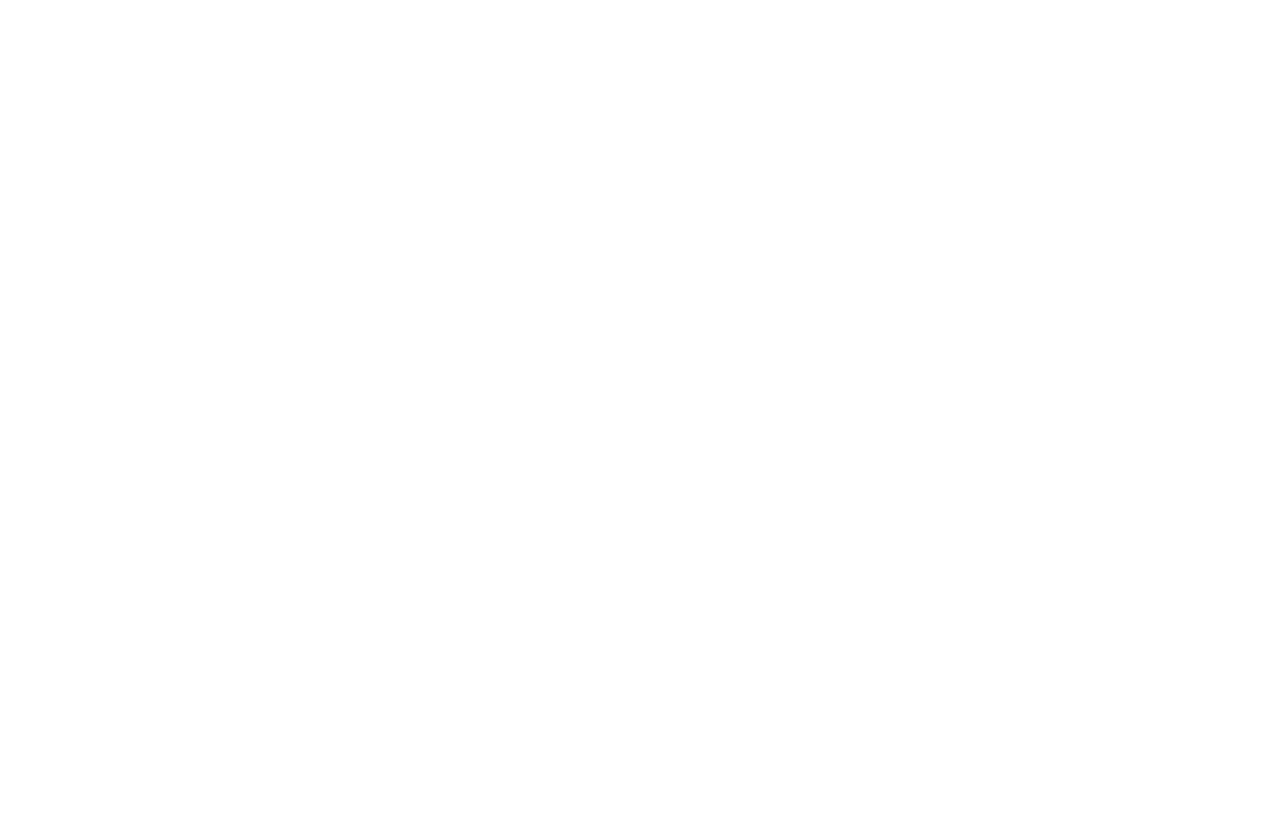
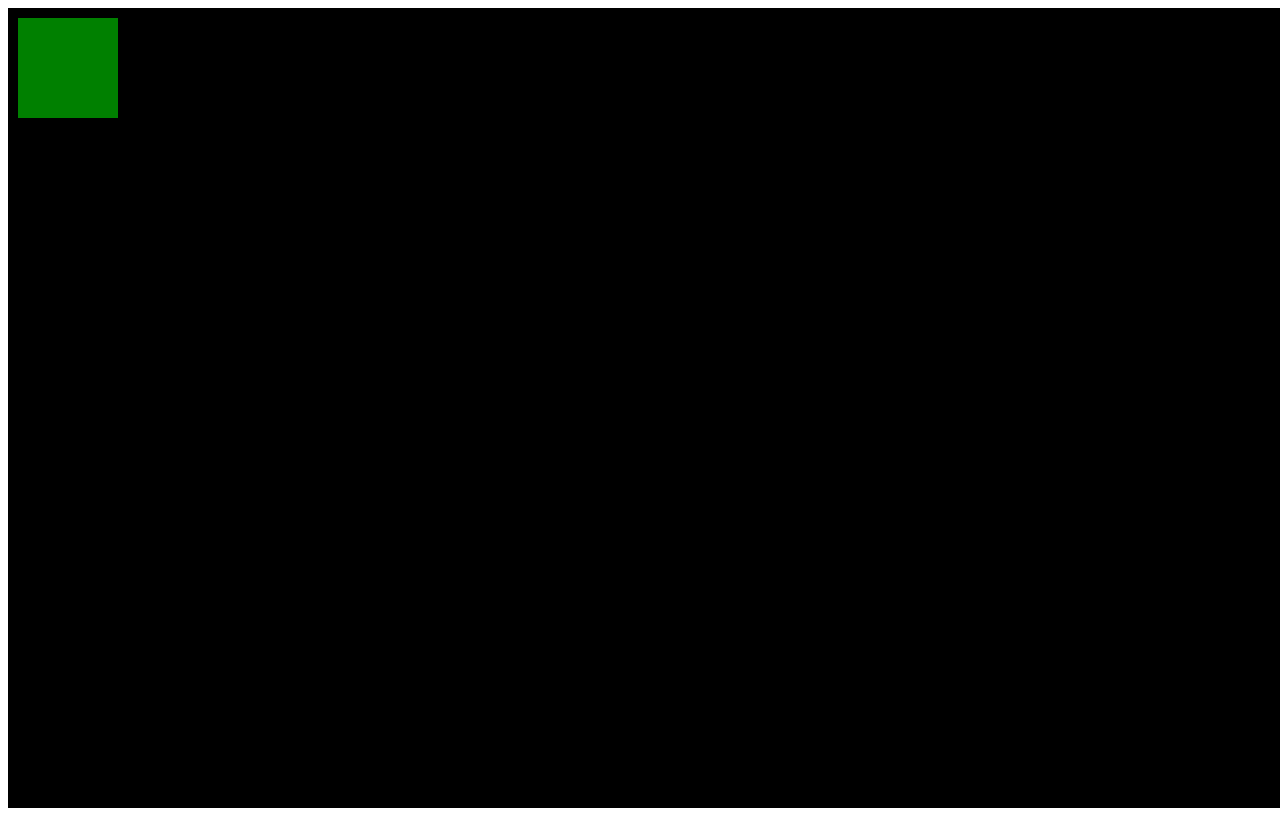
Before and after one commit to Kelphane/Bouncing_Ball, a plain HTML site: page index.html in a window 1280 px wide. Drawn offline with Linux system fonts and the light colour scheme.

Commit message:
Canvas is Set up and Ready to be Rendered to

```diff
--- a/index.html
+++ b/index.html
@@ -5,13 +5,10 @@
     <meta http-equiv="X-UA-Compatible" content="IE=edge">
     <meta name="viewport" content="width=device-width, initial-scale=1.0">
     <title>Bouncing Ball</title>
-    <link href="" rel="stylesheet">
 </head>
 
 <body>
-    <div>
-        <canvas id="mainCanvas"></canvas>
-    </div>
+    <canvas id="mainCanvas" height="300" width="300"></canvas>
 
     <script src="./index.js" ></script>
 </body>
--- a/index.js
+++ b/index.js
@@ -0,0 +1,16 @@
+const canvas = document.querySelector('canvas');
+
+const vp = window.visualViewport;
+let vpHeight = vp.height;
+let vpWidth = vp.width;
+
+canvas.setAttribute("height", vpHeight);
+canvas.setAttribute("width", vpWidth);
+
+const ctx = canvas.getContext('2d');
+
+ctx.fillStyle = "black";
+ctx.fillRect(0, 0, vpWidth, vpHeight);
+
+ctx.fillStyle = "green";
+ctx.fillRect(10, 10, 100, 100);
```
